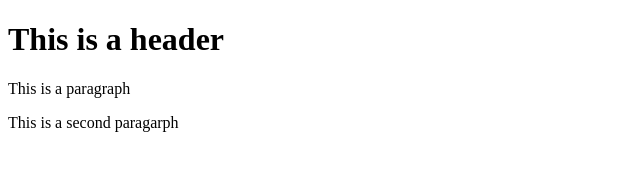
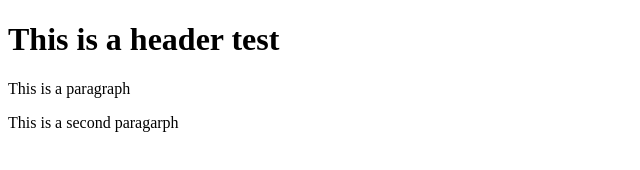
Before and after one commit to matt-dowling/git-test, a website: page index.html in a window 1280 px wide. Shown: the full height of the page, 0-640 px from the left. Drawn offline with Linux system fonts and the light colour scheme.

Commit message:
fourth commit

```diff
--- a/index.html
+++ b/index.html
@@ -4,7 +4,7 @@
 	<head></head>
 
 	<body>
-		<h1>This is a header</h1>
+		<h1>This is a header test</h1>
 		<p>This is a paragraph</p>
 		<p>This is a second paragarph</p>
 	</body>
```
Also changed, not shown: package.json (added, +25 -0 lines), 2 other files.
